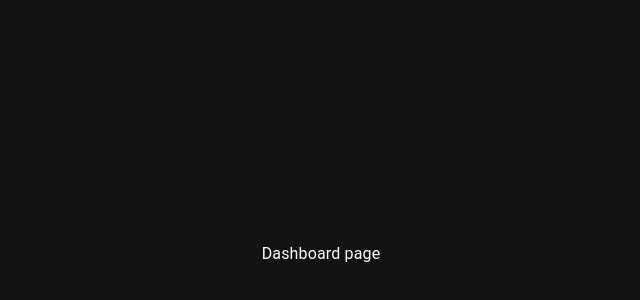
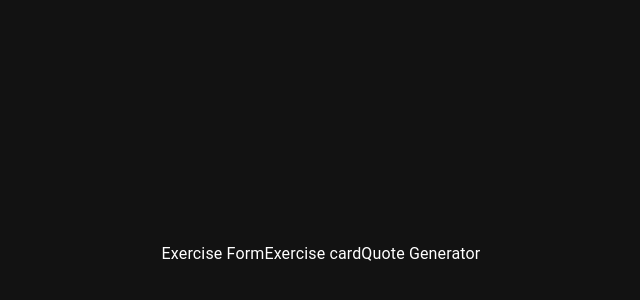
Before and after one commit to paulamazoc/fitness-tracker, a React (Vite) app: page / in a window 1280 px wide. Shown: the part 146-446 px from the top of the page, without its empty margins (319-959 px from the left). Built offline with nearby package versions, Linux system fonts and the light colour scheme.

Commit message:
feat: create basic dashboard layout

```diff
--- /dev/null
+++ b/src/components/ExerciseCard.tsx
@@ -0,0 +1,5 @@
+export const ExerciseCard = () => {
+  return (
+    <>Exercise card</>
+  )
+};
--- /dev/null
+++ b/src/components/ExerciseForm.tsx
@@ -0,0 +1,5 @@
+export const ExerciseForm = () => {
+  return (
+    <>Exercise Form</>
+  )
+};
--- /dev/null
+++ b/src/components/QuoteGenerator.tsx
@@ -0,0 +1,5 @@
+export const QuoteGenerator = () => {
+  return (
+    <>Quote Generator</>
+  )
+};
--- a/src/pages/Dashboard.tsx
+++ b/src/pages/Dashboard.tsx
@@ -1,7 +1,13 @@
+import { ExerciseCard } from "@/components/ExerciseCard";
+import { ExerciseForm } from "@/components/ExerciseForm";
+import { QuoteGenerator } from "@/components/QuoteGenerator";
+
 export const Dashboard = () => {
     return (
         <>
-            Dashboard page
+            <ExerciseForm />
+            <ExerciseCard />
+            <QuoteGenerator />
         </>
     );
 };
```
